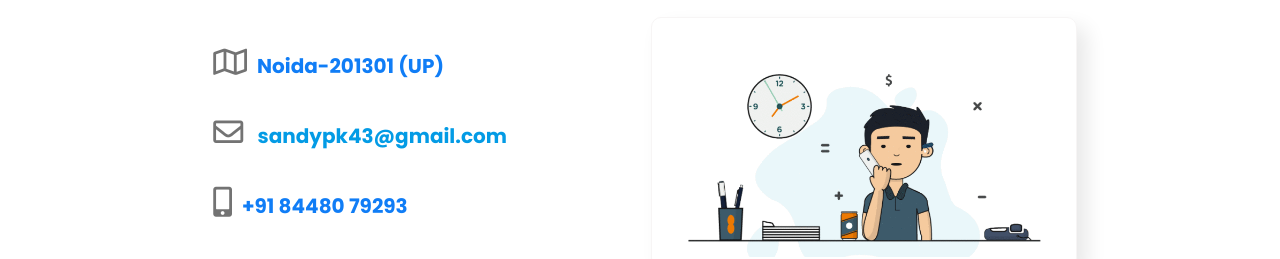
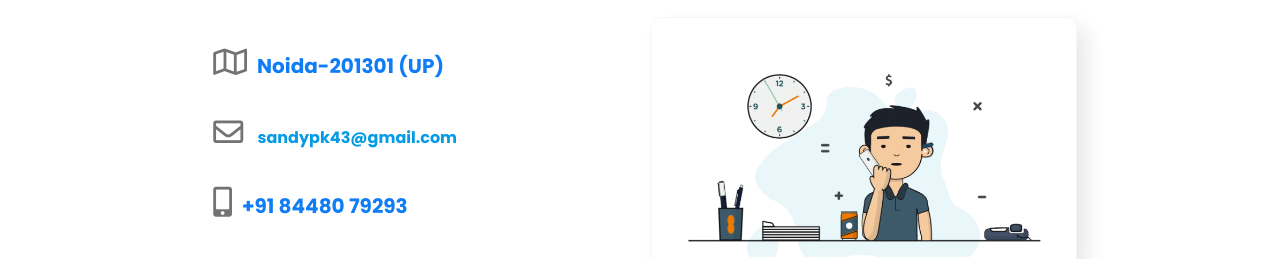
Before and after one commit to Sandeepkr7042/portfolio.github.io, a plain HTML site: page index.html in a window 1280 px wide. Shown: the part 2821-3080 px from the top of the page. Drawn offline with nearby package versions, Linux system fonts and the light colour scheme.

Commit message:
Update index.html

```diff
--- a/index.html
+++ b/index.html
@@ -443,7 +443,7 @@
                         </p>
                         <p>
                             <i class="far fa-envelope"></i>
-                            <a href="mailto:sandypk43@gmail.com">sandypk43@gmail.com</a>
+                            <a class="sandy" href="mailto:sandypk43@gmail.com">sandypk43@gmail.com</a>
                         </p>
                         <p>
                             <i class="fas fa-mobile-alt"></i>+91 84480 79293
```
